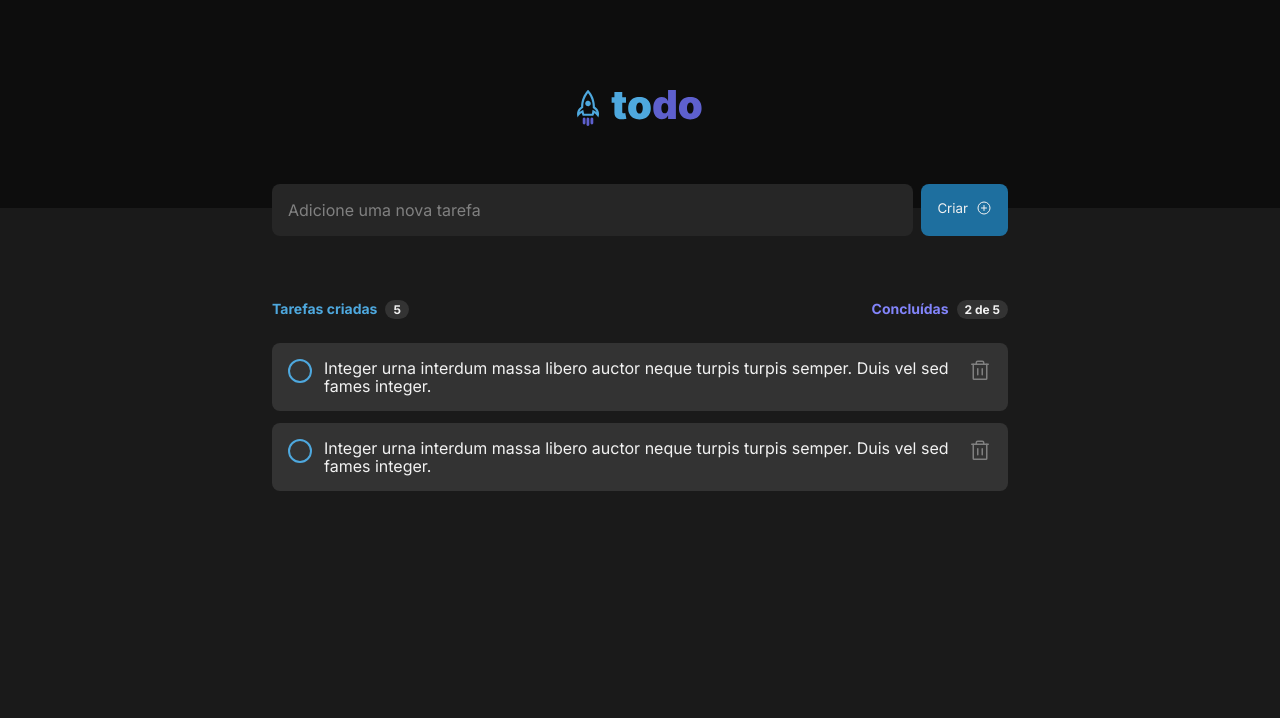
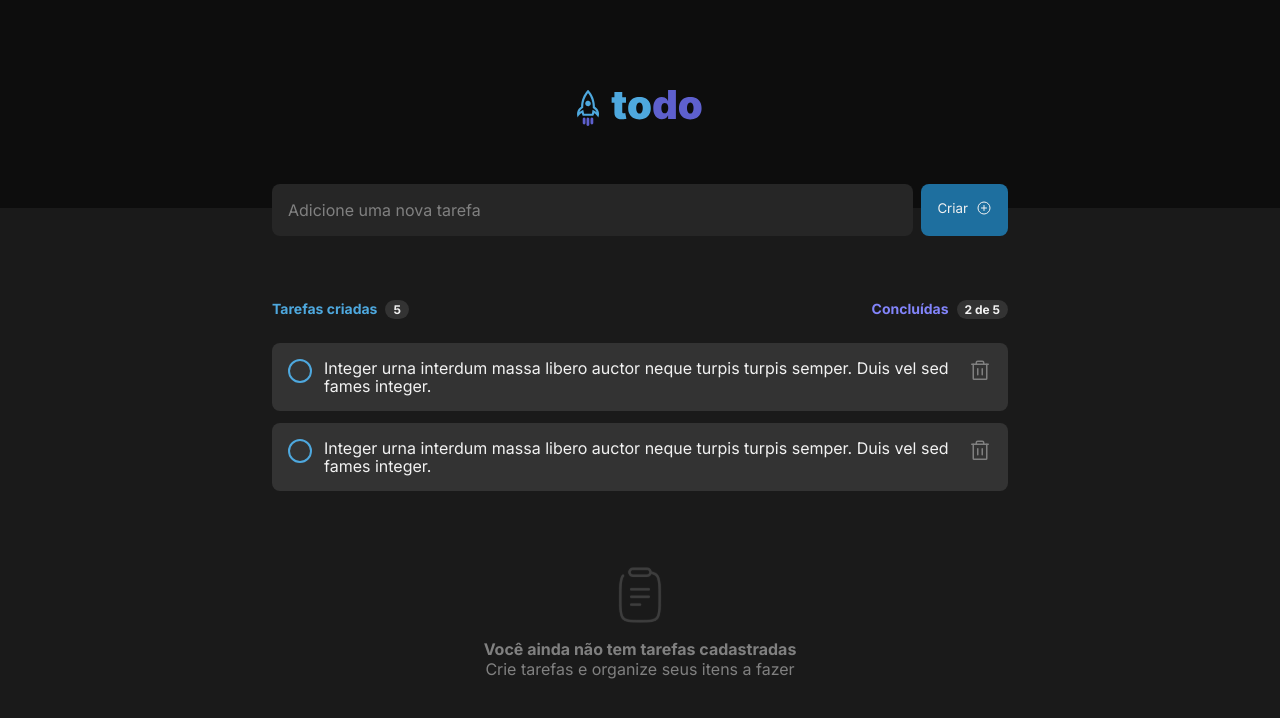
Before and after one commit to MarlonChi/todo-list, a React (Vite) app: page / in a window 1280 px wide. Shown: the top 718 px of the page. Built offline with nearby package versions, Linux system fonts and the light colour scheme.

Commit message:
feat: list empty

```diff
--- /dev/null
+++ b/src/components/ListEmpty.module.css
@@ -0,0 +1,21 @@
+.listEmpty {
+  margin-top: 6.4rem;
+  color: var(--gray-300);
+
+  display: flex;
+  align-items: center;
+  flex-direction: column;
+}
+
+.listEmpty img {
+  margin-bottom: 1.6rem;
+}
+
+.listEmpty p {
+  font-weight: bold;
+  font-size: 1.6rem;
+}
+
+.listEmpty p:last-child {
+  font-weight: 400;
+}
--- /dev/null
+++ b/src/components/ListEmpty.tsx
@@ -0,0 +1,13 @@
+import EmptyImg from "../assets/empty.svg";
+
+import styles from "./ListEmpty.module.css";
+
+export const ListEmpty = () => {
+  return (
+    <div className={styles.listEmpty}>
+      <img src={EmptyImg} />
+      <p>Você ainda não tem tarefas cadastradas</p>
+      <p>Crie tarefas e organize seus itens a fazer</p>
+    </div>
+  );
+};
--- a/src/components/Tasks.tsx
+++ b/src/components/Tasks.tsx
@@ -1,4 +1,6 @@
+import { ListEmpty } from "./ListEmpty";
 import { Task } from "./Task";
+
 import styles from "./Tasks.module.css";
 
 export const Tasks = () => {
@@ -17,6 +19,7 @@ export const Tasks = () => {
       <div className={styles.taskList}>
         <Task />
         <Task />
+        <ListEmpty />
       </div>
     </section>
   );
```
Also changed, not shown: src/assets/empty.svg (added).
